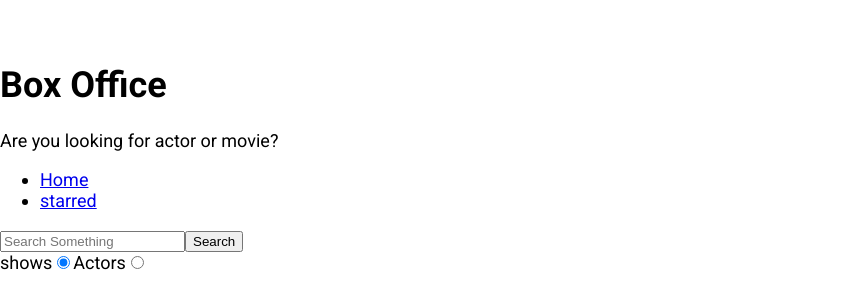
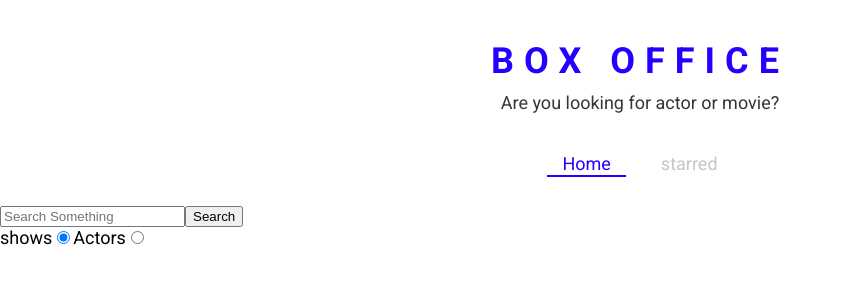
Before and after one commit to Hridayesh1605/box-office, a React (Create React App) app: page / in a window 1280 px wide. Shown: the top 308 px of the page, without its empty margins (0-842 px from the left). Built offline with nearby package versions, Linux system fonts and the light colour scheme.

Commit message:
created few styled components

```diff
--- a/src/App.js
+++ b/src/App.js
@@ -1,12 +1,22 @@
 import React from 'react';
 import { Switch, Route } from 'react-router-dom';
+import { ThemeProvider } from 'styled-components';
 import Home from './pages/Home';
 import Show from './pages/Show';
 
 import Starred from './pages/Starred';
 
+const theme = {
+  mainColors: {
+    blue: '#2400ff',
+    gray: '#c6c6c6',
+    dark: '#353535',
+  },
+};
+
 function App() {
   return (
+    <ThemeProvider theme={theme}>
       <Switch>
         <Route exact path="/">
           <Home />
@@ -22,6 +32,7 @@
 
         <Route>This is 404 page</Route>
       </Switch>
+    </ThemeProvider>
   );
 }
 
--- a/src/components/Navs.js
+++ b/src/components/Navs.js
@@ -1,5 +1,6 @@
 import React from 'react';
-import { Link } from 'react-router-dom';
+import { useLocation } from 'react-router-dom';
+import { LinkStyled, NavList } from './Navs.styled';
 
 const LINKS = [
   { to: '/', text: 'Home' },
@@ -7,15 +8,21 @@
 ];
 
 export const Navs = () => {
+  const Location = useLocation();
   return (
     <div>
-      <ul>
+      <NavList>
         {LINKS.map(item => (
           <li key={item.to}>
-            <Link to={item.to}>{item.text}</Link>
+            <LinkStyled
+              to={item.to}
+              className={item.to === Location.pathname ? 'active' : ''}
+            >
+              {item.text}
+            </LinkStyled>
           </li>
         ))}
-      </ul>
+      </NavList>
     </div>
   );
 };
--- /dev/null
+++ b/src/components/Navs.styled.js
@@ -0,0 +1,41 @@
+import styled from 'styled-components';
+import { Link } from 'react-router-dom';
+
+export const NavList = styled.ul`
+  display: flex;
+  justify-content: center;
+  list-style: none;
+  margin: 0 0 30px;
+  padding: 0;
+`;
+
+export const LinkStyled = styled(Link)`
+  margin: 0 10px;
+  padding: 3px 15px;
+  position: relative;
+  text-decoration: none;
+  color: ${({ theme }) => theme.mainColors.gray};
+  &.active {
+    color: ${({ theme }) => theme.mainColors.blue};
+    &:after {
+      content: '';
+      position: absolute;
+      display: block;
+      height: 2px;
+      left: 0%;
+      bottom: 0;
+      background-color: ${({ theme }) => theme.mainColors.blue};
+      animation: slide-in 0.3s ease-in forwards;
+      @keyframes slide-in {
+        from {
+          left: 50%;
+          width: 0;
+        }
+        to {
+          left: 0%;
+          width: 100%;
+        }
+      }
+    }
+  }
+`;
--- a/src/components/Title.js
+++ b/src/components/Title.js
@@ -1,11 +1,12 @@
 import React from 'react';
+import { TitleWrapper } from './Title.styled';
 
 const Title = ({ title, subtitle }) => {
   return (
-    <div>
+    <TitleWrapper>
       <h1>{title}</h1>
       <p>{subtitle}</p>
-    </div>
+    </TitleWrapper>
   );
 };
 
--- /dev/null
+++ b/src/components/Title.styled.js
@@ -0,0 +1,18 @@
+import styled from 'styled-components';
+
+export const TitleWrapper = styled.div`
+  text-align: center;
+  margin: 0 0 40px;
+
+  h1 {
+    color: ${({ theme }) => theme.mainColors.blue};
+    letter-spacing: 10px;
+    text-transform: uppercase;
+    margin: 0 0 10px;
+  }
+
+  p {
+    color: ${({ theme }) => theme.mainColors.dark};
+    margin: 0;
+  }
+`;
```
Lines whose indentation alone changed are shown as unchanged.
